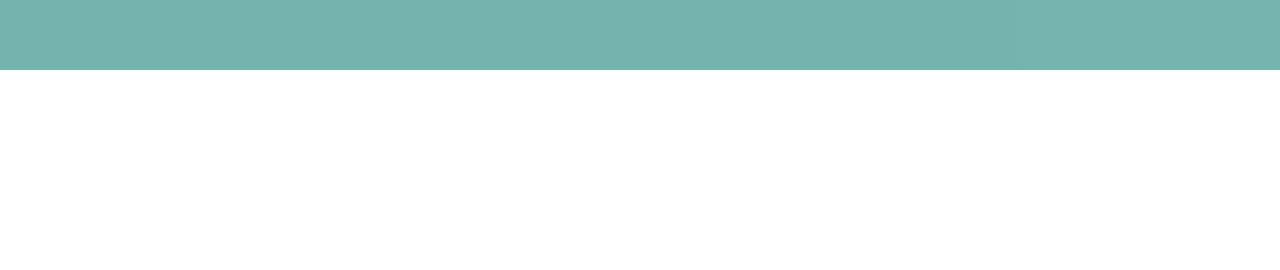
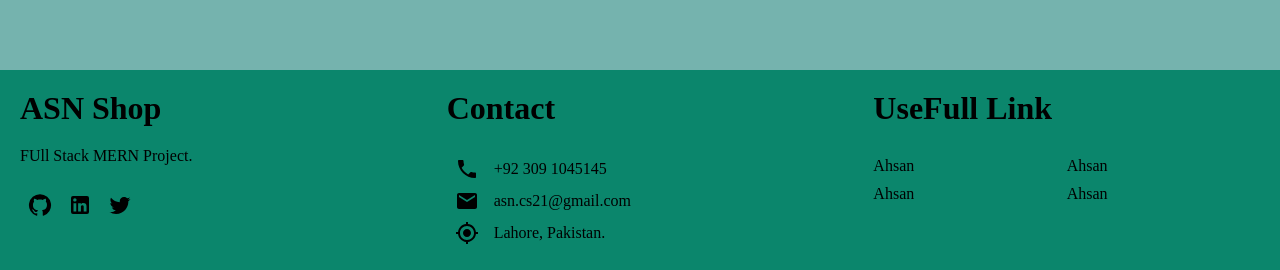
Before and after one commit to ranaahsanansar/e-commerce-frontend-react, a React (Create React App) app: page / in a window 1280 px wide. Shown: the part 2666-2936 px from the top of the page. Before the commit the page ends 2736 px from the top, so only its background shows below. Built offline with nearby package versions, Linux system fonts and the light colour scheme; a web font is replaced by a local one.

Commit message:
Compelet The Home Page with Footer

```diff
--- /dev/null
+++ b/src/components/Footer.jsx
@@ -0,0 +1,130 @@
+import styled from "styled-components"
+import GitHubIcon from '@mui/icons-material/GitHub';
+import LinkedInIcon from '@mui/icons-material/LinkedIn';
+import TwitterIcon from '@mui/icons-material/Twitter';
+import MyLocationIcon from '@mui/icons-material/MyLocation';
+import PhoneIcon from '@mui/icons-material/Phone';
+import MailIcon from '@mui/icons-material/Mail';
+
+const Container = styled.div`
+    display: flex;
+    background-color: #0b866c;
+`
+const Left = styled.div`
+    flex: 1;
+    display: flex;
+    flex-direction: column;
+    padding: 20px;
+`
+const Logo = styled.h1`
+
+`
+const Description = styled.p`
+    margin: 20px 0px;
+`
+const SocialContainer = styled.div`
+    display: flex;
+`
+const SocialIcon = styled.div`
+    width: 40px;
+    height: 40px;
+    border-radius: 50%;
+    color: black;
+    display: flex;
+    align-items: center;
+    justify-content: center;
+`
+
+const Center = styled.div`
+    flex: 1;
+    padding: 20px;
+`
+
+const ContactItem = styled.div`
+    margin: 8px;
+    display: flex;
+    align-items: center;
+`
+
+const Right = styled.div`
+    flex: 1;
+    padding: 20px;
+
+`
+
+const Title = styled.h1`
+    margin-bottom: 30px;
+`
+
+const List = styled.ul`
+    margin: 0;
+    padding: 0;
+    list-style: none;
+    display: flex;
+    flex-wrap: wrap;
+`
+const ListItem = styled.li`
+    width: 50%;
+    margin-bottom: 10px;
+`
+
+
+const Footer = () => {
+  return (
+    <Container>
+        <Left>
+            <Logo>ASN Shop</Logo>
+            <Description>
+                FUll Stack MERN Project.
+            </Description>
+            <SocialContainer>
+                <SocialIcon>
+                    <GitHubIcon />
+                </SocialIcon>
+                <SocialIcon>
+                    <LinkedInIcon />
+                </SocialIcon>
+                <SocialIcon>
+                    <TwitterIcon />
+                </SocialIcon>
+            </SocialContainer>
+        </Left>
+        <Center>
+            <Title>Contact</Title>
+            <ContactItem>
+                <PhoneIcon style={{ marginRight: "15px"}} />
+                +92 309 1045145
+            </ContactItem>
+            <ContactItem>
+                <MailIcon style={{ marginRight: "15px"}} />
+                asn.cs21@gmail.com
+            </ContactItem>
+            <ContactItem>
+                <MyLocationIcon style={{ marginRight: "15px"}} />
+                Lahore, Pakistan.
+            </ContactItem>
+        </Center>
+        <Right>
+            <Title>
+                UseFull Link
+            </Title>
+            <List>
+                <ListItem>
+                    Ahsan
+                </ListItem>
+                <ListItem>
+                    Ahsan
+                </ListItem>
+                <ListItem>
+                    Ahsan
+                </ListItem>
+                <ListItem>
+                    Ahsan
+                </ListItem>
+            </List>
+        </Right>
+    </Container>
+  )
+}
+
+export default Footer
--- a/src/components/Slider.jsx
+++ b/src/components/Slider.jsx
@@ -53,7 +53,7 @@ const ImageContainer = styled.div`
     flex: 1;
 `
 const Image = styled.img`
-    height: 80%;
+    height: 100%;
 `
 
 const Title = styled.h1`
--- a/src/pages/Home.jsx
+++ b/src/pages/Home.jsx
@@ -5,6 +5,7 @@ import Navbar from '../components/Navbar'
 import Slider from '../components/Slider'
 import Products from '../components/Products'
 import NewsLetter from '../components/NewsLetter'
+import Footer from '../components/Footer'
 
 function Home() {
   return (
@@ -15,6 +16,7 @@ function Home() {
         <Categories />
         <Products />
         <NewsLetter />
+        <Footer />
     </>
 
   )
```
